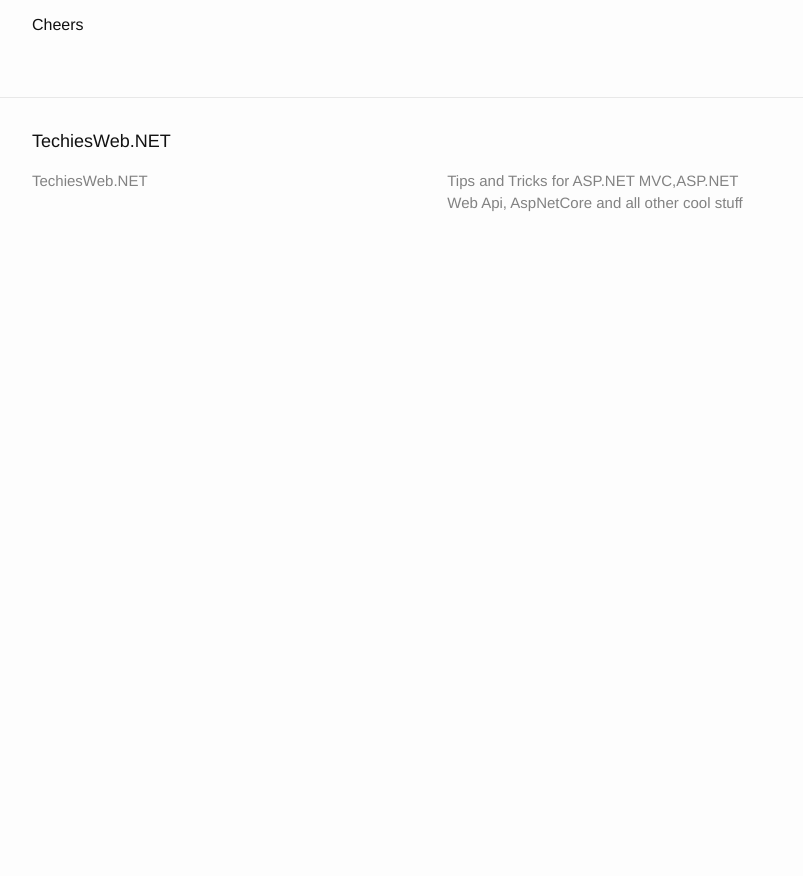
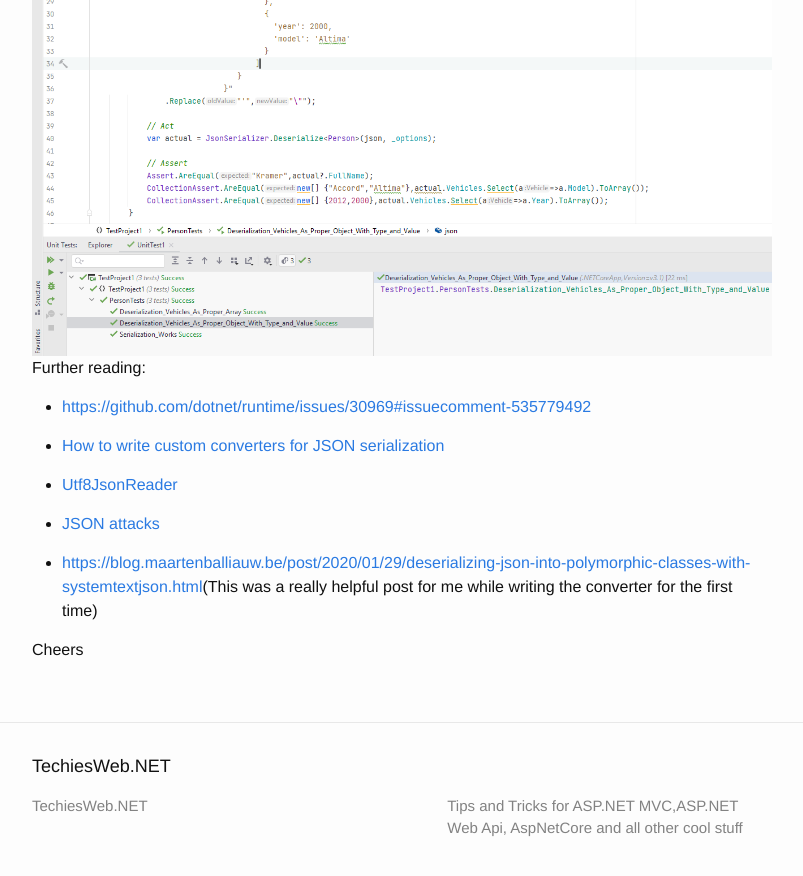
Before and after one commit to kshyju/techiesweb.net, a Jekyll site: the page built from _posts/2021-04-24-system_text_json-deserialize-json-array-in-type-and-value-format.md, in a window 1280 px wide and 900 px high, scrolled down 4179 px. Shown: the top 876 px of the window, without its empty margins (238-1041 px from the left). Built offline with Jekyll 4.4.1, drawn with Linux system fonts in a browser that asks for light colours; before the commit the page ends 4454 px from its top, so only the background shows below that.

Commit message:
Added test screenshot

```diff
--- a/_posts/2021-04-24-system_text_json-deserialize-json-array-in-type-and-value-format.md
+++ b/_posts/2021-04-24-system_text_json-deserialize-json-array-in-type-and-value-format.md
@@ -154,6 +154,7 @@
 With this STJ can deserialize our non standard JSON string to `Person` instance properly.
 
 
+![Test results](/assets/2021_04_STJ-JsonConverter-Tests.png)
 Further reading:
 
 
@@ -165,5 +166,7 @@
 
 * [JSON attacks](https://www.blackhat.com/docs/us-17/thursday/us-17-Munoz-Friday-The-13th-JSON-Attacks-wp.pdf)
 
+* [https://blog.maartenballiauw.be/post/2020/01/29/deserializing-json-into-polymorphic-classes-with-systemtextjson.html](https://blog.maartenballiauw.be/post/2020/01/29/deserializing-json-into-polymorphic-classes-with-systemtextjson.html)(This was a really helpful post for me while writing the converter for the first time)
+
 
 Cheers
```
Also changed, not shown: assets/2021_04_STJ-JsonConverter-Tests.PNG (added).
